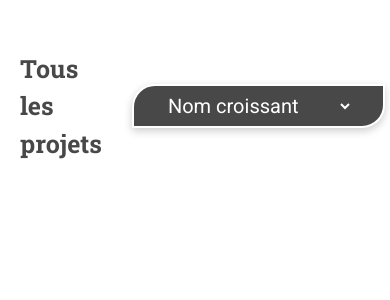
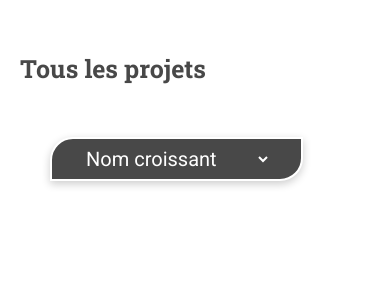
Before and after one commit to Qlexisq/projetWebS2, a PHP site: page /projetWebS2/projects-gallery.php in a window 390 px wide. Shown: the part 82-382 px from the top of the page. Run offline with PHP 8.4, Linux system fonts and the light colour scheme.

Commit message:
selectbuton responsive

```diff
--- a/projects-gallery.php
+++ b/projects-gallery.php
@@ -16,10 +16,10 @@
   <!-- container -->
   <div class="container-fluid myContainer">
     <div class="galleryProjects" >
-      <div class="d-flex justify-content-between align-items-center">
+      <div class="d-md-flex justify-content-between align-items-center">
         <div class="title" id="tri">Tous les projets
         </div>
-        <div>
+        <div class="mb-5 mb-md-0">
           <button class="myButton selectButton">
             <form class="" id="form-tri">
               <select name="tri" class="selectGallery">
```
